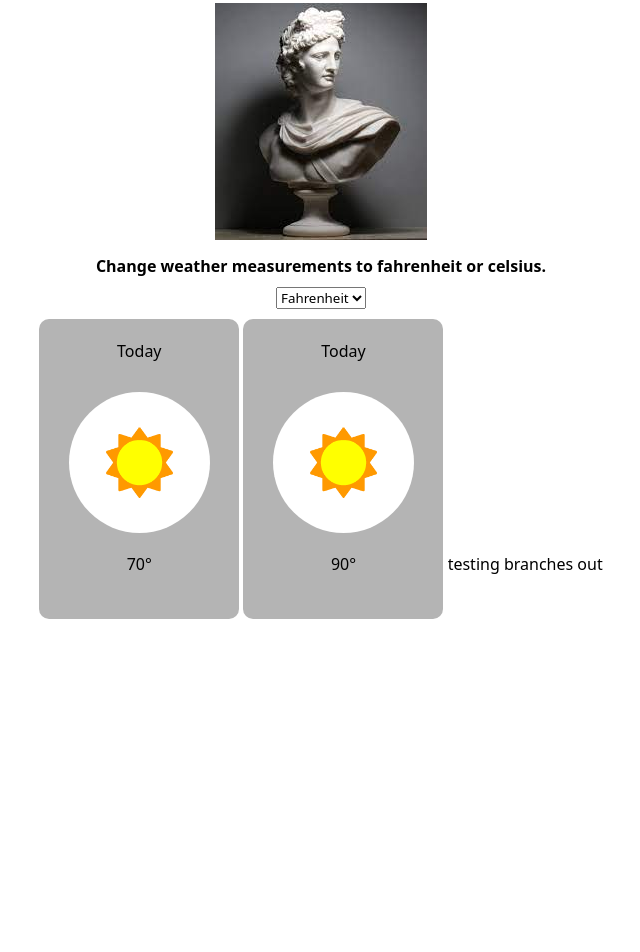
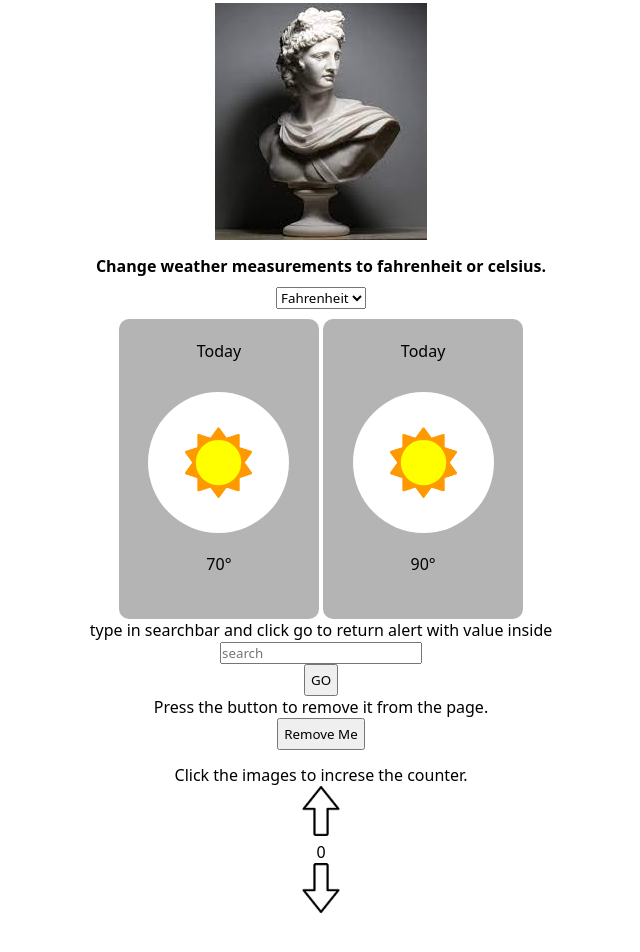
Before and after one commit to jacobhcs/javascript-testing, a plain HTML site: page index.html in a window 1280 px wide. Shown: the part 390-1342 px from the top of the page, without its empty margins (319-959 px from the left). Before the commit the page ends 1019 px from the top, so only its background shows below. Drawn offline with Linux system fonts and the light colour scheme.

Commit message:
made some additions and include some notes to study with.

```diff
--- a/index.html
+++ b/index.html
@@ -13,8 +13,8 @@
     <h1>JS Test</h1>
     <button onclick="removeBlock()">press me</button>
     <p>press this button to remove the bottom element.</p>
-    <div onclick="alert('You clicked the bux')" onmouseup="releaseMe(this)" onmousedown="clickMe(this)" onmouseout="out(this)" onmouseover="over(this)"
-      id="removethis" class="block"></div>
+    <div onclick="alert('You clicked the bux')" onmouseup="releaseMe(this)" onmousedown="clickMe(this)"
+      onmouseout="out(this)" onmouseover="over(this)" id="removethis" class="block"></div>
     <p>click on the box to send alert message.</p>
     <label for="menu">Select Menu Options</label>
     <select onchange="imageChange()" name="change-pics" id="menu">
@@ -38,7 +38,15 @@
       <img class="sun" src="static/some_sun.png" alt="sunny">
       <p class="temperature"><span class="degree">90</span>&deg</p>
     </div>
-    <p>testing branches out</p>
+    <p>type in searchbar and click go to return alert with value inside</p>
+    <input type="text" name="searchbar" id="searchbar" placeholder="search">
+    <button onclick="alertValue()" class="searchbutton" for="searchbar">GO</button>
+    <p>Press the button to remove it from the page.</p>
+    <button onclick="removeButton(this)" class="removebtn">Remove Me</button>
+    <p class="liketext">Click the images to increse the counter.</p>
+    <img onclick="countUp()" id="upvote" src="./static/up-arrow.png" alt="upvote" height="50">
+    <p class="counter">0</p>
+    <img id="downvote" src="./static/down-arrow.png" alt="downvote" height="50">
   </div>
   <script src="script.js"></script>
 </body>
--- a/script.js
+++ b/script.js
@@ -1,9 +1,10 @@
 var block = document.querySelector('#removethis');
 var image = document.querySelector('#photo');
 var select = document.querySelector('#menu');
-var degree = document.querySelectorAll('.degree')
-var tempSelect = document.querySelector('#measurements')
-
+var degree = document.querySelectorAll('.degree');
+var tempSelect = document.querySelector('#measurements');
+var searchbutton = document.querySelector('.searchbutton');
+var searchbar = document.querySelector('#searchbar');
 
 
 function removeBlock() {
@@ -34,10 +35,10 @@ function imageChange() {
 }
 
 function changeMeasure() {
-  var fahrenheitTemp = ['70','90'];
+  var fahrenheitTemp = ['70', '90'];
   if (tempSelect.value == 'C') {
     for (var i = 0; i < degree.length; i++) {
-      fahrenheitTemp.push(degree[i].innerText);
+      // fahrenheitTemp.push(degree[i].innerText);
       degree[i].innerText = Math.floor((degree[i].innerText - 32) * 5 / 9);
       console.log(degree[i].innerText);
     }
@@ -48,3 +49,20 @@ function changeMeasure() {
     }
   }
 }
+
+function alertValue() {
+  alert(`Searching for "${searchbar.value}"`)
+}
+
+var removebtn = document.querySelector('.removebtn');
+
+function removeButton(element) {
+  element.remove()
+}
+
+var counterstart = document.querySelector('counter')
+var count = 0;
+
+function countUp(){
+  counterstart.innerText = count++
+}
--- a/style.css
+++ b/style.css
@@ -12,6 +12,7 @@
    margin: 0% auto;
    text-align: center;
    padding: 10px;
+   height: 2000px;
  }
 
  button {
@@ -21,7 +22,7 @@
  }
 
  p {
-   display: inline-block;
+   display: block;
    text-align: center;
  }
 
@@ -77,3 +78,7 @@
    margin-bottom: 30px;
    margin-top: 20px;
  }
+
+ .liketext {
+  margin-top: 14px;
+ }
```
Also changed, not shown: static/down-arrow.png (added), static/up-arrow.png (added).
